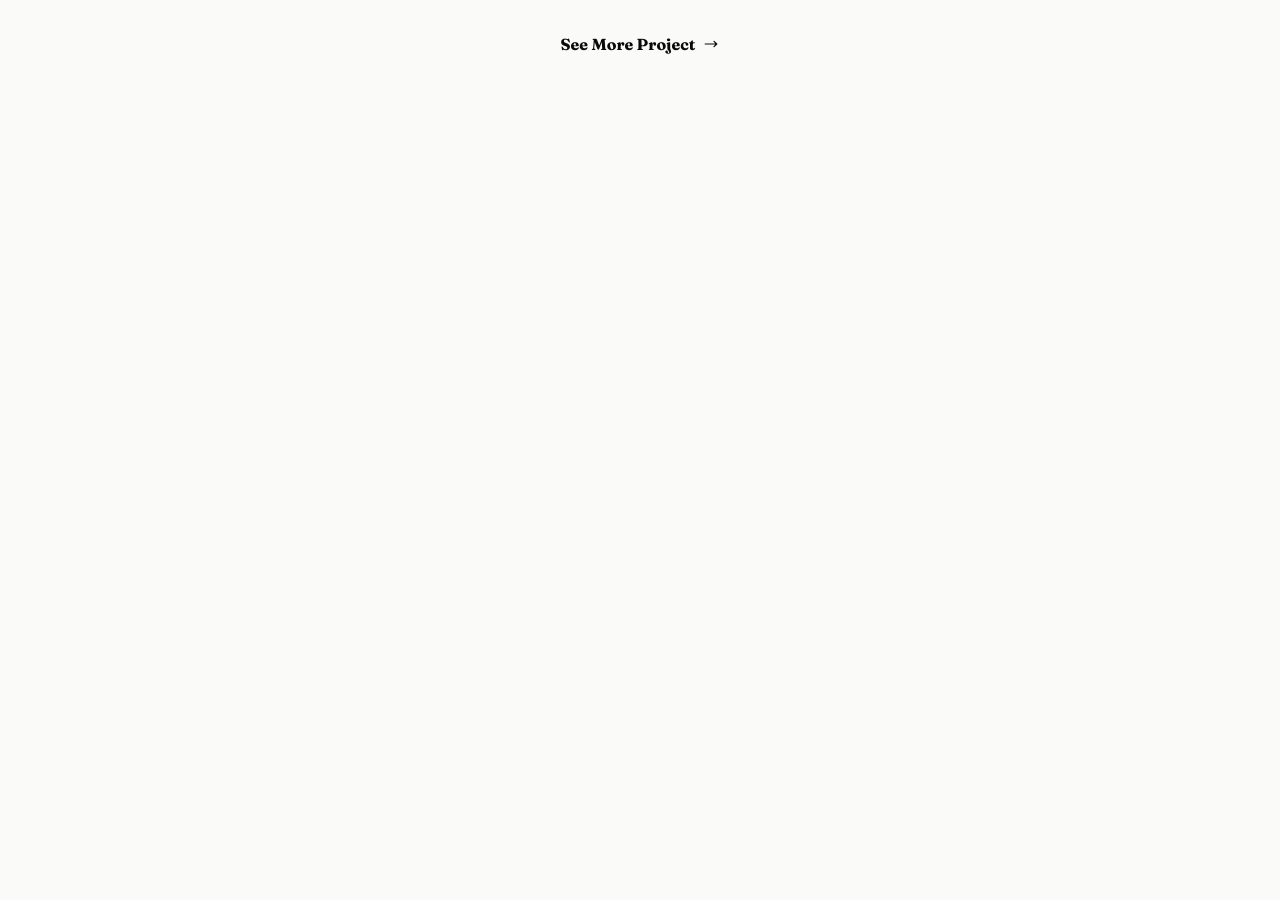
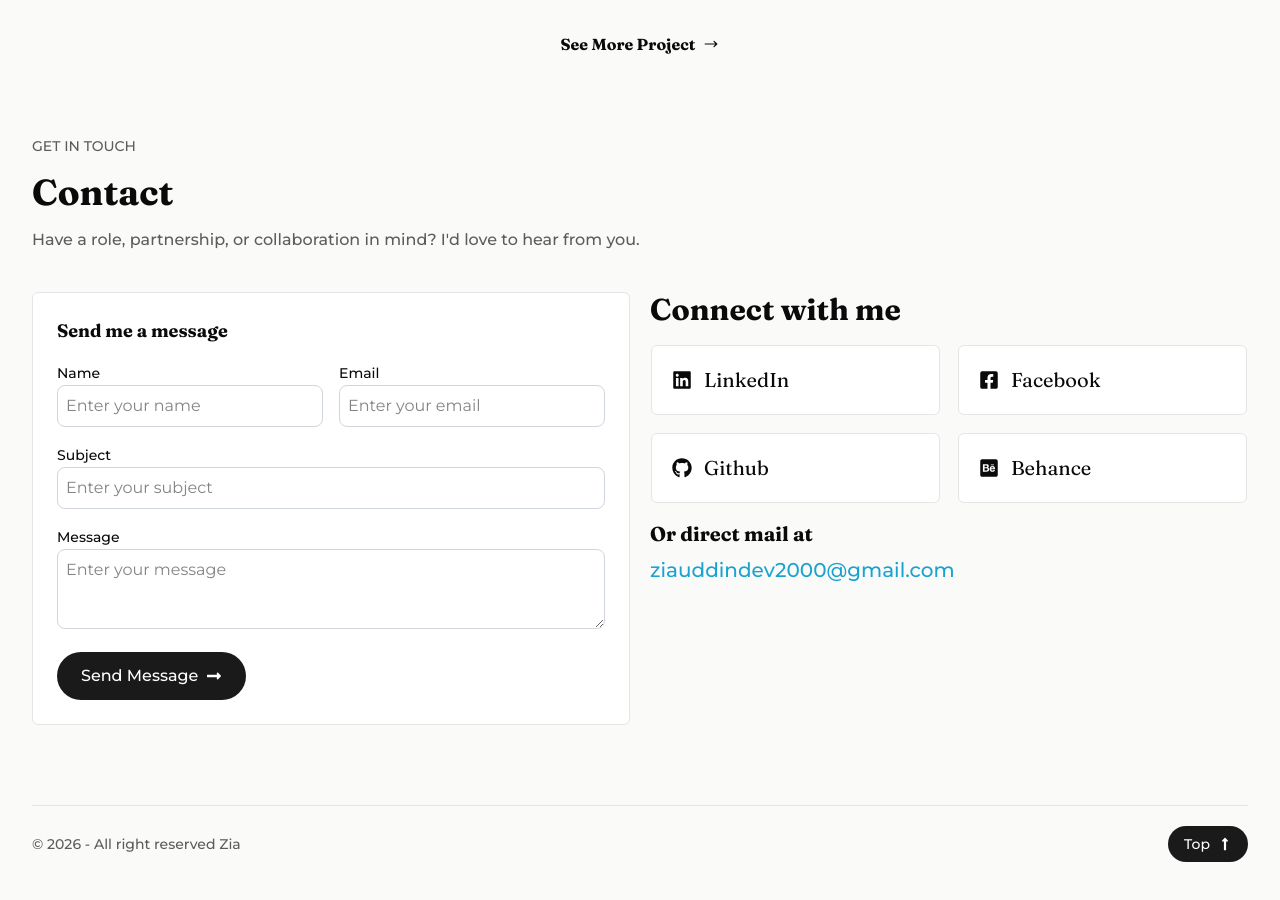
Before and after one commit to ziauddin128/portfolio, a Next.js app: page / in a window 1280 px wide. Shown: the part 3738-4638 px from the top of the page. Before the commit the page ends 3834 px from the top, so only its background shows below. Built offline with nearby package versions, Linux system fonts and the light colour scheme.

Commit message:
design complete till footer

```diff
--- a/app/globals.css
+++ b/app/globals.css
@@ -133,3 +133,8 @@
     @apply font-sans;
   }
 }
+
+.error
+{
+  @apply hidden mt-1 text-red-500 text-sm font-medium;
+}
--- a/app/page.tsx
+++ b/app/page.tsx
@@ -4,6 +4,8 @@ import Navbar from "@/components/Shared/Navbar";
 import Experience from "@/components/Home/Experience";
 import TechStack from "@/components/Home/TechStack";
 import Project from "@/components/Home/Project";
+import GetInTouch from "@/components/Home/GetInTouch";
+import Footer from "@/components/Home/Footer";
 
 export default function Home() {
   return (
@@ -11,8 +13,10 @@ export default function Home() {
       <Navbar />
       <Hero />
       <Experience />
-      <TechStack/>
+      <TechStack />
       <Project />
+      <GetInTouch />
+      <Footer />
     </div>
   );
 }
--- /dev/null
+++ b/components/Home/Footer.tsx
@@ -0,0 +1,27 @@
+"use client";
+import React from "react";
+import { FaLongArrowAltUp } from "react-icons/fa";
+
+export default function Footer() {
+
+  const handleScrollTop = () => {
+    window.scrollTo({
+      top: 0,
+      behavior: "smooth",
+    });
+  };
+
+  return (
+    <div className="py-10">
+      <div className="custom-container">
+        <div className="border-t flex flex-wrap justify-between items-center gap-2 pt-5">
+          <p className="text-sm font-medium text-secondary">© 2026 - All right reserved Zia</p>
+          <button className="flex items-center gap-2 rounded-full bg-text-primary text-white text-sm font-medium py-2 px-4 cursor-pointer hover:-translate-y-1 duration-300" onClick={handleScrollTop}>
+            <span>Top</span>
+            <FaLongArrowAltUp />
+          </button>
+        </div>
+      </div>
+    </div>
+  );
+}
--- /dev/null
+++ b/components/Home/GetInTouch.tsx
@@ -0,0 +1,160 @@
+"use client";
+import React from "react";
+import { fraunces } from "../Shared/Font";
+import {
+  FaBehanceSquare,
+  FaFacebookSquare,
+  FaGithub,
+  FaLinkedin,
+  FaLongArrowAltRight,
+} from "react-icons/fa";
+import Link from "next/link";
+import MagicContainer from "../ui/magiccard";
+
+interface SocialLinks {
+  icon: React.ReactNode;
+  name: string;
+  link: string;
+}
+
+export default function GetInTouch() {
+  const socialLinks: SocialLinks[] = [
+    {
+      icon: <FaLinkedin className="size-5" />,
+      name: "LinkedIn",
+      link: "https://www.linkedin.com/in/zia-uddin-bablu2000/",
+    },
+    {
+      icon: <FaFacebookSquare className="size-5" />,
+      name: "Facebook",
+      link: "https://www.facebook.com/ziauddinapurvo.bablu",
+    },
+    {
+      icon: <FaGithub className="size-5" />,
+      name: "Github",
+      link: "https://github.com/ziauddin128",
+    },
+    {
+      icon: <FaBehanceSquare className="size-5" />,
+      name: "Behance",
+      link: "#",
+    },
+  ];
+
+  return (
+    <div className="py-10">
+      <div className="custom-container">
+        <div className="space-y-4">
+          <h2 className="uppercase text-sm text-secondary font-medium">
+            Get in Touch
+          </h2>
+          <h1 className={`${fraunces.className} text-4xl font-semibold`}>
+            Contact
+          </h1>
+          <p className="text-base text-secondary font-medium">
+            Have a role, partnership, or collaboration in mind? I'd love to hear
+            from you.
+          </p>
+        </div>
+
+        <div className="mt-10 flex flex-col md:grid md:grid-cols-2 gap-5">
+          <div className="bg-white rounded-sm p-6 border">
+            <h1 className={`${fraunces.className} text-lg font-semibold`}>
+              Send me a message
+            </h1>
+
+            <form action="" className="mt-4">
+              <div className="grid grid-cols-2 gap-4">
+                <div>
+                  <label className="text-sm font-medium mb-2">Name</label>
+                  <input
+                    type="text"
+                    placeholder="Enter your name"
+                    name="name"
+                    className="w-full p-2 rounded-md border border-gray-300 focus:outline-none"
+                  />
+                  <p className="error"></p>
+                </div>
+
+                <div>
+                  <label className="text-sm font-medium mb-2">Email</label>
+                  <input
+                    type="email"
+                    placeholder="Enter your email"
+                    name="email"
+                    className="w-full p-2 rounded-md border border-gray-300 focus:outline-none"
+                  />
+                  <p className="error"></p>
+                </div>
+
+                <div className="col-span-2">
+                  <label className="text-sm font-medium mb-2">Subject</label>
+                  <input
+                    type="text"
+                    placeholder="Enter your subject"
+                    name="subject"
+                    className="w-full p-2 rounded-md border border-gray-300 focus:outline-none"
+                  />
+                  <p className="error"></p>
+                </div>
+
+                <div className="col-span-2">
+                  <label className="text-sm font-medium mb-2">Message</label>
+                  <textarea
+                    placeholder="Enter your message"
+                    name="message"
+                    className="w-full h-20 p-2 rounded-md border border-gray-300 focus:outline-none"
+                  ></textarea>
+                  <p className="error"></p>
+                </div>
+              </div>
+
+              <button className="mt-4 bg-text-primary text-white px-6 py-3 rounded-full text-base font-medium flex items-center gap-2 cursor-pointer hover:-translate-y-1 duration-200">
+                <span>Send Message</span>
+                <FaLongArrowAltRight />
+              </button>
+            </form>
+          </div>
+          <div>
+            <h1
+              className={`${fraunces.className} text-xl md:text-3xl font-semibold`}
+            >
+              Connect with me
+            </h1>
+
+            <div className="flex flex-col sm:grid sm:grid-cols-2 gap-2 sm:gap-4 mt-4">
+              {socialLinks.map((item, idx) => (
+                <MagicContainer key={idx} className="rounded-sm">
+                  <Link
+                    href={item.link}
+                    target="_blank"
+                    className="flex items-center gap-3 text-base p-5  bg-white rounded-sm border"
+                  >
+                    {item.icon}
+                    <div>
+                      <h1
+                        className={`text-xl font-medium ${fraunces.className}`}
+                      >
+                        {item.name}
+                      </h1>
+                    </div>
+                  </Link>
+                </MagicContainer>
+              ))}
+            </div>
+
+            <h1 className={`mt-4 ${fraunces.className} text-xl font-semibold`}>
+              Or direct mail at
+            </h1>
+            <Link
+              className="mt-2 inline-block text-base sm:text-xl font-medium  text-primary hover:underline"
+              href="mailto:ziauddindev2000@gmail.com"
+            >
+              ziauddindev2000@gmail.com
+            </Link>
+          </div>
+        </div>
+      </div>
+    </div>
+  );
+}
--- a/components/Home/Project.tsx
+++ b/components/Home/Project.tsx
@@ -1,5 +1,5 @@
 "use client";
-import React from "react";
+import React,{useState} from "react";
 import { fraunces } from "../Shared/Font";
 import MagicContainer from "../ui/magiccard";
 import Link from "next/link";
@@ -58,7 +58,17 @@ export default function Project() {
       description: "A successful Open-Source portfolio template featured on CSS-Tricks, Hostinger, and used by thousands of developers globally.",
       skill: ["Next.js", "React", "Tailwind Css", "API", "Redux Toolkit"],
     },
+    {
+      thumbnail: "https://encrypted-tbn0.gstatic.com/images?q=tbn:ANd9GcRUT2jLYoIC9Lg65AVA5KhEUdJdWFm0-vznZg&s",
+      title: "Dopefolio",
+      liveLink:"#",
+      description: "A successful Open-Source portfolio template featured on CSS-Tricks, Hostinger, and used by thousands of developers globally.",
+      skill: ["Next.js", "React", "Tailwind Css", "API", "Redux Toolkit"],
+    },
   ];
+
+  const [length, setLength] = useState(6);
+
 
   return (
     <div className="py-10">
@@ -76,17 +86,14 @@ export default function Project() {
         </div>
 
         <div className="mt-10 grid sm:grid-cols-2 lg:grid-cols-3 gap-4">
-          {projects.map((data, idx) => (
-            <MagicContainer className="rounded-xl">
-              <div
-                key={idx}
-                className="p-5 md:p-6 bg-white rounded-xl border border-gray-200 space-y-3"
+          {projects.slice(0,length).map((data, idx) => (
+            <MagicContainer key={idx} className="rounded-xl">
+              <div className="p-5 md:p-6 bg-white rounded-xl border border-gray-200 space-y-3"
               >
 
                <Image src={data.thumbnail}  height={300} width={300}  unoptimized quality={100} loading="eager" className="h-auto max-h-[250px] w-full object-cover rounded-sm" alt={data.title}/>
 
               <div className="space-y-3">
-
 
                     <h1 className={`${fraunces.className} text-lg font-semibold`}>
                     <Link href={data.liveLink} target="_blank" className=" hover:text-primary cursor-pointer"> {data.title}  </Link>
@@ -119,12 +126,25 @@ export default function Project() {
           ))}
         </div>
 
-        <div className="flex items-center justify-center mt-8">
-           <Link href="#" className={`${fraunces.className} text-sm sm:text-base font-semibold flex items-center gap-2`}>
-             <span>See More Project</span>
-             <HiMiniArrowLongRight />
-           </Link>
-        </div>
+        {
+          projects.length > 6 &&  (
+                  <div className="flex items-center justify-center mt-8">
+                <button
+                  onClick={() =>
+                    setLength(length >= projects.length ? 6 : projects.length)
+                  }
+                className={`${fraunces.className} cursor-pointer text-sm sm:text-base font-semibold flex items-center gap-2`}>
+                  <span>
+                  {length >= projects.length
+                  ? "Show Less Project"
+                  : "See More Project"}
+                  </span>
+                  <HiMiniArrowLongRight />
+                </button>
+              </div>
+          )
+        }
+
       </div>
     </div>
   );
--- a/package.json
+++ b/package.json
@@ -13,6 +13,7 @@
     "clsx": "^2.1.1",
     "lucide-react": "^1.7.0",
     "next": "16.2.2",
+    "nodemailer": "^8.0.7",
     "radix-ui": "^1.4.3",
     "react": "19.2.4",
     "react-dom": "19.2.4",
```
Also changed, not shown: 1 other file (tests, documents, lock files or other folders).
